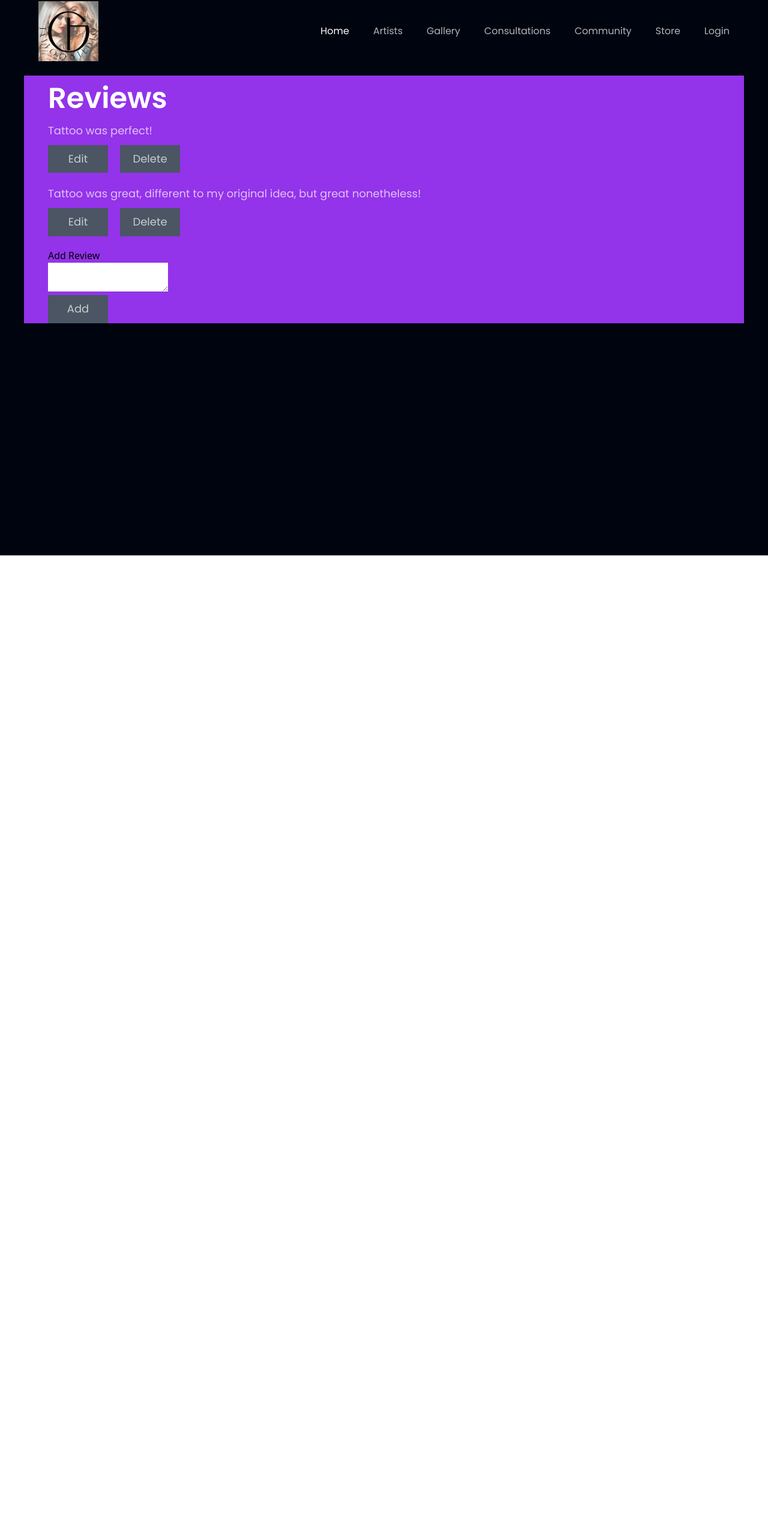
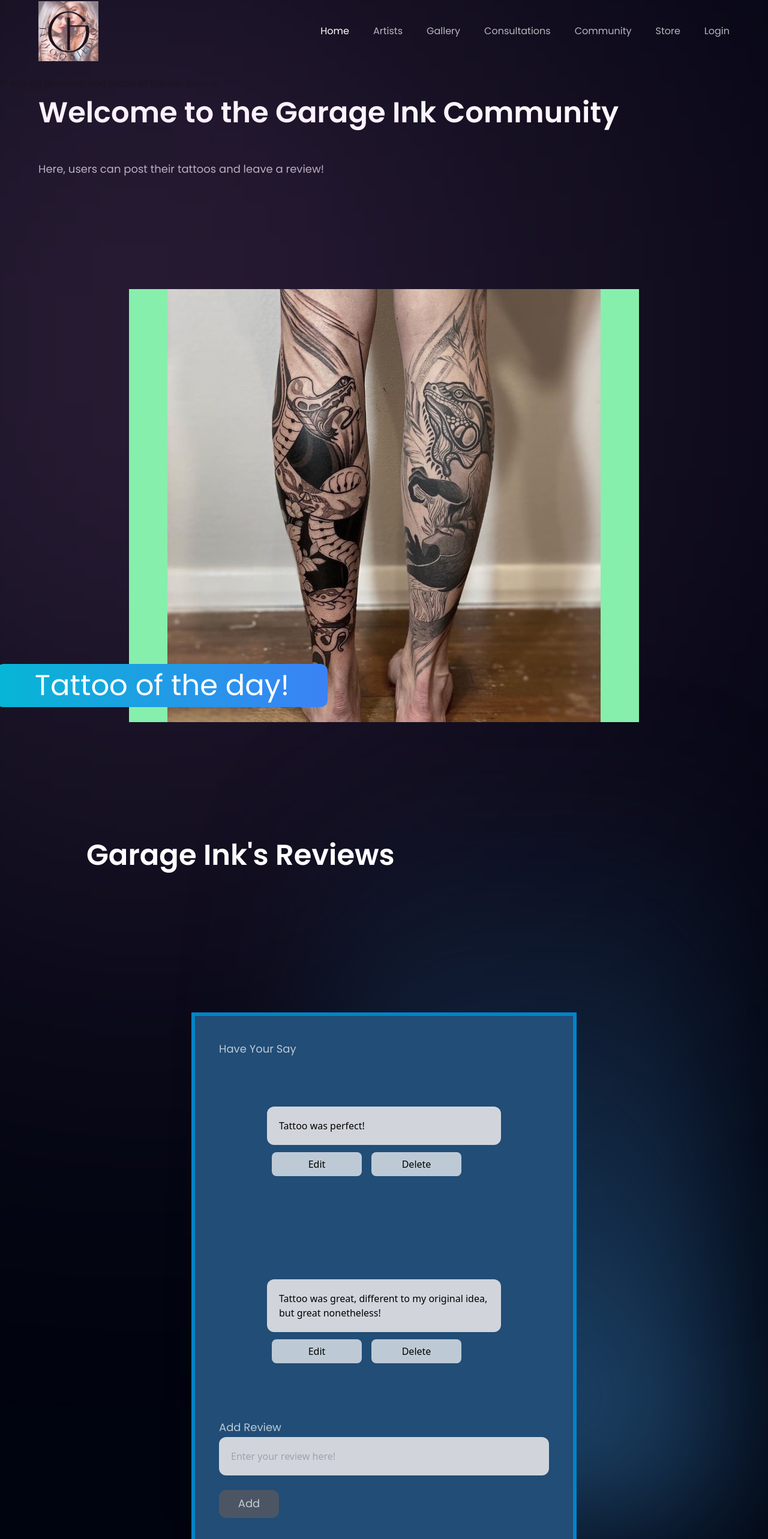
Before and after one commit to chrislee12189/garage_ink, a React (Vite) app: page /community in a window 1280 px wide. Shown: the part 22-2588 px from the top of the page at 60% size. Before the commit the page ends 948 px from the top, so only its background shows below. Built offline with nearby package versions, Linux system fonts and the light colour scheme.

Commit message:
working on consultations page. state too complicated atm, needs simplifying. cant submit pics yet, logic is there but browser blocks it. need to find another way

```diff
--- a/src/assets/index.js
+++ b/src/assets/index.js
@@ -262,10 +262,6 @@ export const lineWorkProfilePic =[
         insta: "https://www.instagram.com/cinnamonatattoo/?hl=en"
     }
 ]
-
-
-
-
 
 
 
--- a/src/components/Community.jsx
+++ b/src/components/Community.jsx
@@ -1,12 +1,16 @@
 import React from 'react';
 // import Blog from './Blog'
 import Review from './Review';
+import UserImageCard from './UserImageCard';
 
 
 
 const Community = () => {
 return (
+    <div>
     <div className='min-h-screen'><Review /></div>
+    <div><UserImageCard /></div>
+    </div>
 )
 }
 
--- a/src/components/ImgSlider.jsx
+++ b/src/components/ImgSlider.jsx
@@ -5,7 +5,7 @@ import { BsChevronCompactLeft, BsChevronCompactRight } from 'react-icons/bs';
 
 
 
-const ImgSlider = (oeuvere) => {
+const ImgSlider = () => {
 
 const [currentIndex, setCurrentIndex] = useState(0)
 
--- a/src/components/Login.jsx
+++ b/src/components/Login.jsx
@@ -48,6 +48,7 @@ const handleSubmit = (event) => {
         .then((res) => res.data)
         .then((json) => {
         setUserFetched(true);
+        localStorage.setItem("token", json.token)
         console.log(json);
         })
         .catch(() => {
@@ -83,7 +84,7 @@ const handleChanges = (event) => {
 return (
     <>
     {/* user fetched query wrapper will likely be removed. doesnt quite do what i want this page to do */}
-    {userFetched ? (<div>Login Successful</div>) : (
+    {userFetched ? (<div className='text-white font-poppins'>Login Successful</div>) : (
     <section className='min-h-screen flex items-center justify-center relative'>
 
         <div className="absolute z-[0] w-[40%] h-[35%] top-0 pink__gradient" />
--- a/src/components/Review.jsx
+++ b/src/components/Review.jsx
@@ -1,49 +1,41 @@
-import React from 'react';
-import styles from '../styles';
-import { useState } from 'react';
-
-
+import React from "react";
+import styles from "../styles";
+import { useState } from "react";
+import { imgGallery } from '../assets';
+import UserImageCard from './UserImageCard';
 
 // move this array to constants after testing
 const initialReviews = [
 {
-            id:1,
+    id: 1,
     artistname: "Amity",
     description: "Tattoo was perfect!",
     tips: "Start time could be earlier",
-            rating: 10
+    rating: 10,
 },
 {
-            id:2,
+    id: 2,
     artistname: "Briar",
-            description: "Tattoo was great, different to my original idea, but great nonetheless!",
+    description:"Tattoo was great, different to my original idea, but great nonetheless!",
     tips: "No tips, experience was great.",
-            rating: 10
-        }
-    ]
-
+    rating: 10,
+},
+];
 
 const Review = () => {
-                                                                                                                                                            // STATE
-
-
   //reviews = all reviews
   //review = 1 review
 const [reviews, setReviews] = useState(initialReviews)
-const [review, setReview] = useState('')
+
+const [review, setReview] = useState("")
+
   //initially, we dont want to show edit box so useState value is set to false
 const [showEditBox, setShowEditBox] = useState(false)
+
   //this state is used to provide id to save edit button. save edit button is outside of the map function so it will get id from here.
 const [editReviewId, setEditReviewId] = useState(null)
 
 const [editReviewDesc, setEditReviewDesc] = useState("")
-
-
-
-
-
-                                                                                                                                                            //FUNCTIONS
-
 
   //set up function to target value provided in the add review text area
 const handleOnChange = (e) => {
@@ -57,7 +49,7 @@ const addReview = (e) => {
     setReviews((prevReviews) => {
     return [
         ...prevReviews,
-            {id: prevReviews.length + 1, description: review}
+        { id: prevReviews.length + 1, description: review },
     ]
     })
     //set state of review box back to empty after review is added
@@ -67,7 +59,7 @@ const addReview = (e) => {
 const deleteReview = (id) => {
     //delete the review from review list that has 'x' ID
     //filter will return array according to conditional, here we say, return all items in review array so long as they dont match the selected ID. new array will not contain 'x' id, so, it was deleted
-    const newReviews = reviews.filter((review) => review.id !==id)
+    const newReviews = reviews.filter((review) => review.id !== id)
     setReviews(newReviews)
 }
 
@@ -76,8 +68,8 @@ const editReview = (id) => {
     //show edit box
     setShowEditBox(true)
     setEditReviewId(id)
-    setEditReviewDesc(reviews.find((review) => review.id === id).description)}
-
+    setEditReviewDesc(reviews.find((review) => review.id === id).description)
+}
 
   //here we are taking the value added by user into text area after clicking edit
 const handleEditReview = (e) => {
@@ -91,63 +83,69 @@ const handleEdit = () => {
     //here, we compare the id of a review from the review list against the review provided in the edit review state
     //findIndex returns index positon of element found against conditional
     const reviewIndexToEdit = reviews.findIndex((review) => review.id === editReviewId)
+
     //get reviews array, target description and update the description of said element at that index
     newReviews[reviewIndexToEdit].description = editReviewDesc
     setReviews[newReviews]
     setEditReviewDesc("")
     setShowEditBox(false)
-}
-
-                                                                                                                                                            //COMPONENT
+};
 
 return (
-    <div className='bg-purple-600 mx-10 px-10' >
-        <div className={`${styles.heading2}`}>Reviews</div>
+    <>
+    // sets up headings and tattoo of the day picture
+    <section className="relative">
+        <div className="absolute z-[0] w-[40%] h-[35%] top-0 pink__gradient" />
+        <div className="absolute -z-[1] w-[80%] h-[80%] rounded-full white__gradient bottom-40" />
+        <div className="absolute z-[0] w-[50%] h-[50%] right-20 bottom-20 blue__gradient" />
+        <h1 className={`${styles.heading2} ${styles.paddingX} pb-10`}>Welcome to the Garage Ink Community</h1>
+        <p className={`${styles.paragraph} ${styles.paddingX} pb-10`}>Here, users can post their tattoos and leave a review!</p>
+
+        <div className={`${styles.flexCenter} pt-36 w-full`}>
+        <div className={`${styles.flexCenter} bg-green-300 relative`}>
+            <img className={`md:w-[850px] w-[500px] ${styles.paddingX}`} src={imgGallery[54]} />
+        </div>
+            <h2 className={` ${styles.paddingX} font-poppins text-white md:text-5xl text-2xl absolute bg-gradient-to-r from-cyan-500 to-blue-500 md:translate-y-[300px] translate-y-[250px] md:-translate-x-[370px] -translate-x-[0px]  rounded-xl p-3`}>Tattoo of the day!</h2>
+        </div>
+        <div className={`${styles.paddingX} ${styles.paddingY} ${styles.flexCenter} m-20`}>
+        <div className={`${styles.boxWidth}`}>
+            <h1 className={`${styles.heading2} relative py-10`}>Garage Ink's Reviews</h1>
+        </div>
+        </div>
+
+    <div className="flex items-center justify-center p-10 ">
+      {/* sets up reviews section */}
+        <div className="relative border-[6px] border-sky-600 p-10 bg-[#214d76]">
+        <div className={`${styles.paragraph}`}>Have Your Say</div>
         {reviews.map((review) => {
             return (
-                <div key={review.id}>
-                    <div className={`${styles.paragraph}`}>{review.description}</div>
-
-
-                    <button className={`${styles.paragraph} mb-5 mt-2 p-2 mr-5 w-[100px] bg-gray-600`} onClick={() => editReview(review.id)}>Edit</button>
-
-                    {/* onClick={() => deleteReview(review.id) on the delete button calls a function to execute against a specific id */}
-                    <button className={`${styles.paragraph} mb-5 mt-2 p-2 bg-gray-600 w-[100px]`} onClick={() => deleteReview(review.id)}>Delete</button>
+                <div className=" md:w-[550px] p-20" key={review.id}>
+                    <div className="py-5 bg-gray-300 w-auto rounded-xl px-5 mb-3">{review.description}</div>
+                    <button className={`${styles.buttonHover} py-2 px-2  w-[150px] bg-dimWhite  rounded-lg mx-2 mb-3 `} onClick={() => editReview(review.id)}>Edit</button>
+                    <button className={`${styles.buttonHover} py-2 px-2 hover:bg-red-500 w-[150px] bg-dimWhite  rounded-lg mx-2 mb-3`} onClick={() => deleteReview(review.id)}>Delete</button>
+                </div>)
+        })}
+        {showEditBox && (
+            <div className=' md:w-[550px]'>
+                <input value={editReviewDesc} onChange={handleEditReview} className='md:w-[550px] w-full p-6 mb-4 rounded-xl outline-none border-[6px] border-orange-500 animate-[wiggle_0.4s_ease-in-out] '/>
+                    <div>
+                    <button onClick={handleEdit} className={`${styles.buttonHover} py-2 px-2  w-[150px] bg-dimWhite  rounded-lg mx-2 mb-3 hover:bg-green-400`}>Save Edit</button>
                     </div>
-            )
-        })}
-
-
-{/* show edit box is true after edit button is clicked, when state is set to true it displays textarea form and button to save  */}
-        {
-            showEditBox && (
+            </div>)}
+        <form className='md:w-[550px]'>
+            <div className={`${styles.paragraph}`}>Add Review</div>
+            <input value={review} onChange={handleOnChange} className='md:w-[550px] w-full p-5 rounded-xl mb-6 bg-gray-300 ' placeholder="Enter your review here!" />
             <div>
-                    <textarea value={editReviewDesc} onChange={handleEditReview} />
-                        <div>
-                            <button onClick={handleEdit}>Save Edit</button>
-                        </div>
-                </div>
-            )
-        }
-
-
-
-
-        <form>
-            <div>Add Review</div>
-            <textarea value={review} onChange={handleOnChange}/>
-            <div>
-                <button className={`${styles.paragraph} p-2 bg-gray-600 w-[100px]`} onClick={addReview}>Add</button>
+                <button className={`${styles.paragraph} p-2 bg-gray-600 w-[100px] rounded-xl hover:bg-green-400`} onClick={addReview}>Add</button>
             </div>
         </form>
         </div>
+        </div>
 
-)
-}
-
-
-
-
+    </section>
+    <div className='text-center text-white font-poppins text-[50px] pb-10'>Customer Uploads</div>
+    </>
+)}
 
 
 export default Review
--- /dev/null
+++ b/src/components/ReviewCardSlider.jsx
@@ -0,0 +1,69 @@
+import React from "react";
+import styles from "../styles";
+
+
+
+//TODO: review card slider will map through a hardcoded array of reviews. this is a display piece and wont have user interaction/functionality
+//TODO: user review will be a div at the bottom of page for users to add, edit, save, delete reviews they post
+
+const initialReviewsSlider = [
+{
+    id: 1,
+    artistname: "Amity",
+    description: "Tattoo was perfect!",
+    tips: "Start time could be earlier",
+    rating: 10,
+},
+{
+    id: 2,
+    artistname: "Briar",
+    description:"Tattoo was great, different to my original idea, but great nonetheless!",
+    tips: "No tips, experience was great.",
+    rating: 10,
+},
+{
+    id: 3,
+    artistname: "Em",
+    description: "The best experience ever!",
+    tips: "No tips, experience was great.",
+    rating: 10,
+},
+{
+    id: 4,
+    artistname: "Karlee",
+    description: "Loved it!",
+    tips: "No tips, experience was great.",
+    rating: 10,
+},
+{
+    id: 5,
+    artistname: "Tayler",
+    description: "Tattoo was great.",
+    tips: "No tips, experience was great.",
+    rating: 10,
+},
+];
+
+const ReviewCardSlider = () => {
+    return (
+    <div className="flex flex-col md:m-6 m-2 p-2 bg-sky-400 bg-transparent-50 rounded-lg">
+        <h1 className="flex py-5 mx-5 my-5 font-bold text-2xl text-gray-800 font-poppins">Garage Ink's Reviews</h1>
+        <div className="flex flex-col p-6">
+            {initialReviewsSlider.map((review) => (
+            <div
+            key={review.id}
+            className="flex flex-col mb-5 max-w-xs overflow-hidden rounded-lg drop-shadow-lg bg-white hover:shadow-xl transition-shadow duration-300 ease-in-out">
+                <div className="p-4">
+                <h2 className="text-xl font-bold mb-2">Artist: {review.artistname}</h2>
+                <p className="text-gray-700 text-base">{review.description}</p>
+                <p className="text-gray-700 text-base">Rating: {review.rating}/10</p>
+            </div>
+            </div>
+        ))}
+        </div>
+    </div>
+    );
+};
+
+
+export default ReviewCardSlider;
--- /dev/null
+++ b/src/components/UserImageCard.jsx
@@ -0,0 +1,92 @@
+import React from 'react'
+import { emTattoos } from '../assets'
+import { useState } from 'react'
+
+//userInput = stores user form inputs
+//userPostCard = array of objcets, user can upload to this array
+
+//TODO: -state needs improving, need to make it more simple. -review card submit box not responsive on sm screens. need to figure out a way around the no local image upload issue faced when submitting a picture from local machine.
+
+
+const userPostCardArray = [
+    {
+        id:1,
+        img: emTattoos[0],
+        heading:'Pet Portrait',
+        description: 'I was tattooed by Emily. She tattooed my dog on my leg and i absolutely love the tattoo! It looks exaclty like my fur baby!'
+    },
+    {
+        id:2,
+        img: emTattoos[1],
+        heading: 'Pet Portrait',
+        description: 'My pooch has always had unique eyes. This tattoo helped emphasize those eyes.'
+    },
+    {
+        id:3,
+        img: emTattoos[5],
+        heading: "Shark Week",
+        description: 'I like sharks.'
+    }
+]
+
+const inputFieldStyle ={
+    input: 'sm:m-4 m-6 p-2 mt-4 rounded-xl border-rounded w-[400px] bg-gray-100'
+}
+
+const UserImageCard = () => {
+//state
+
+    const [userInput, setUserInput] = useState({img:"", heading:"", description:""})
+    const [userPostCard, setUserPostCard] = useState(userPostCardArray)
+//when user types in fields, record input, store input value
+    const handleChanges = (event) => {
+        setUserInput({...userInput, [event.target.name]: event.target.value})}
+//when user clicks add post, handle submit fires to take the values provided in the input fields and add them to the userPostCardArray, it then renders a new
+    const handleSubmit = (event) => {
+        event.preventDefault()
+        const lastID = userPostCard[userPostCard.length -1].id
+        const newUserPost = {
+            // target last id in array and add 1
+            id: lastID + 1,
+            img: userInput.img,
+            heading: userInput.heading,
+            description: userInput.description}
+
+            setUserPostCard([...userPostCard, newUserPost])}
+
+
+//component
+return (
+    <div className=" max-w-5xl md:m-10 m-20 grid md:grid-cols-3 grid-cols-1 gap-6">
+    {userPostCard.map((image) => {
+        return (
+        <div key={image.id} className="bg-white border border-gray-200 rounded-lg shadow dark:bg-gray-800 dark:border-gray-700">
+            <img src={image.img} />
+            <div className="p-4">
+            <h5 className="mb-2 text-2xl font-bold tracking-tight text-black">{image.heading}</h5>
+            <p className="mb-3 font-normal text-gray-700 dark:text-gray-400">{image.description}</p>
+            </div>
+        </div>
+        )
+})}
+<form onSubmit={handleSubmit} className='w-[400px]'>
+<div className='flex flex-col'>
+
+    {/* here we take user input, have them upload a pic */}
+    <input type='file' accept='.jpeg, .jpg, .png' name='img' placeholder='Upload' value={userInput.img} onChange={handleChanges}  className={`${inputFieldStyle.input}`}></input>
+</div>
+<div>
+    {/* here we take the heading from the user */}
+
+    <input type='text' name='heading' placeholder='Title' value={userInput.heading} onChange={handleChanges} className={`${inputFieldStyle.input}`} ></input>
+</div>
+<div>
+    {/* here we take description */}
+
+    <input name='description' placeholder='Description' value={userInput.description} onChange={handleChanges} className={`${inputFieldStyle.input}`} ></input>
+</div>
+<button type='submit' className='bg-[#84bffe] rounded-xl ml-4 mt-4 py-1 px-8 text-white font-poppins hover:scale-110 duration-300'>Add Your Post</button>
+</form>
+</div>)}
+
+export default UserImageCard
--- a/src/styles.js
+++ b/src/styles.js
@@ -18,7 +18,8 @@ const styles = {
     artistCategory: "sm:text-[26px] text-[16px] flex items-center justify-center sm:mt-8 mt-4 sm:mb-10 mb-3",
     artistContainer: "flex flex-row flex-wrap gap-10 items-center justify-center",
 
-    divider: "h-px my-10 items-center justify-center bg-gray-200 border-0 dark:bg-gray-70 w-[600px] mx-auto"
+    divider: "h-px my-10 items-center justify-center bg-gray-200 border-0 dark:bg-gray-70 w-[600px] mx-auto",
+    buttonHover: "hover:scale-105"
 };
 
 export const layout = {
```
Also changed, not shown: src/components/Navbar.jsx (+11 -4 lines), tailwind.config.cjs (+11 -1 lines), src/constants/index.js (line endings or trailing spaces). Lines whose indentation alone changed are shown as unchanged.
